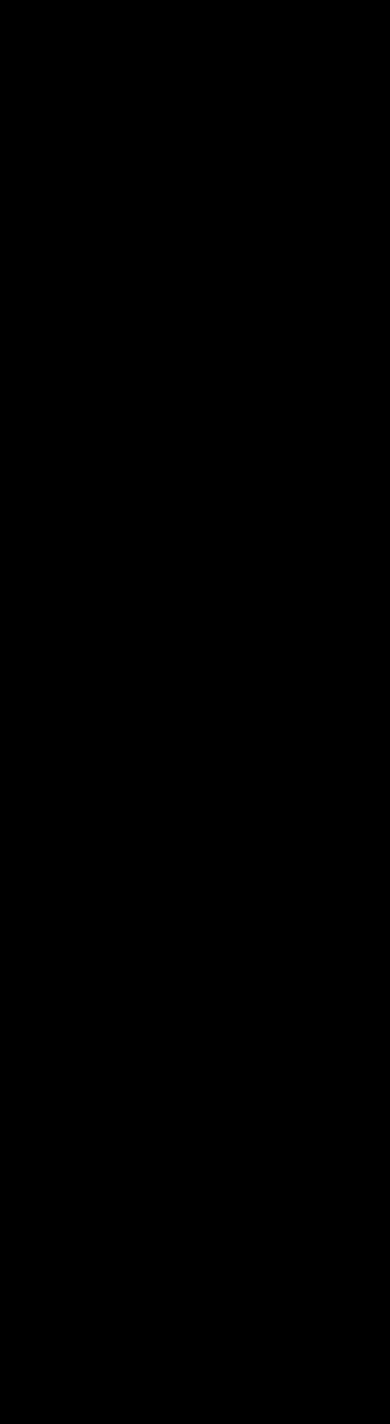
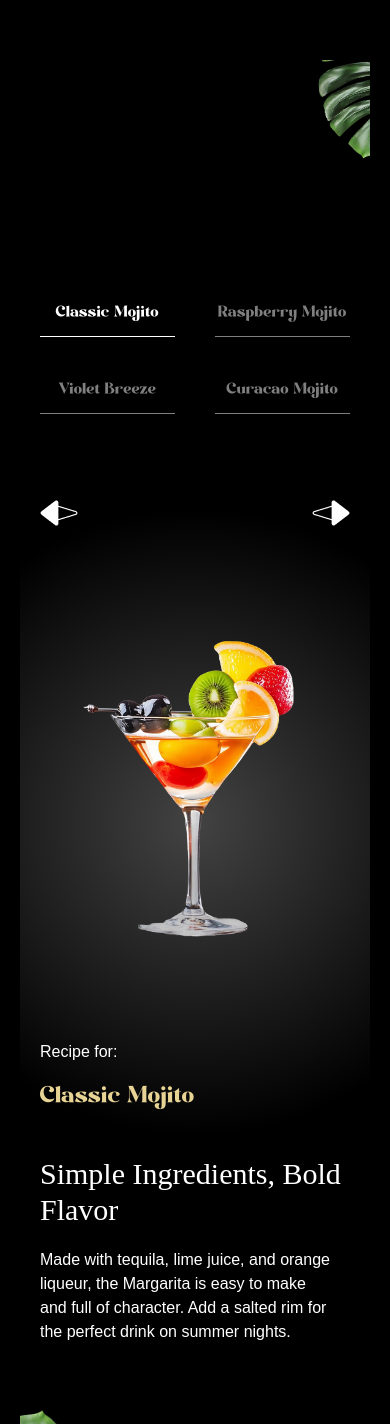
Before and after one commit to Dishitha0607/Web-Animation, a React (Vite) app in the folder project/: page / in a window 390 px wide. Shown: the part 5967-7391 px from the top of the page. Before the commit the page ends 6187 px from the top, so only its background shows below. Built offline with nearby package versions, Linux system fonts and the light colour scheme; a web font is replaced by a local one.

Commit message:
menu section

```diff
--- a/project/src/App.jsx
+++ b/project/src/App.jsx
@@ -5,6 +5,7 @@
 import Cocktails from "./components/Cocktails";
 import About from "./components/About";
 import Art from "./components/Art";
+import Menu from "./components/Menu";
 
 gsap.registerPlugin(ScrollTrigger, SplitText);
 
@@ -17,6 +18,7 @@
         <Cocktails />
         <About />
         <Art />
+        <Menu/>
       </main>
     </>
   );
--- /dev/null
+++ b/project/src/components/Menu.jsx
@@ -0,0 +1,99 @@
+'use client';
+
+import { allCocktails } from '../constants';
+import { useRef, useState } from 'react'
+import { useGSAP } from '@gsap/react'
+import gsap from 'gsap';
+
+const Menu = () => {
+ const contentRef = useRef();
+ const [currentIndex, setCurrentIndex] = useState(0);
+
+ useGSAP(() => {
+	gsap.fromTo('#title', { opacity: 0 }, { opacity: 1, duration: 1 });
+	gsap.fromTo('.cocktail img', { opacity: 0, xPercent: -100 }, {
+	 xPercent: 0, opacity: 1, duration: 1, ease: 'power1.inOut'
+	})
+	gsap.fromTo('.details h2', { yPercent: 100, opacity: 0 }, {
+	 yPercent: 0, opacity: 100, ease: 'power1.inOut'
+	})
+	gsap.fromTo('.details p', { yPercent: 100, opacity: 0 }, {
+	 yPercent: 0, opacity: 100, ease: 'power1.inOut'
+	})
+ }, [currentIndex]);
+
+ const totalCocktails = allCocktails.length;
+
+ const goToSlide = (index) => {
+	const newIndex = (index + totalCocktails) % totalCocktails;
+
+	setCurrentIndex(newIndex);
+ }
+
+ const getCocktailAt = (indexOffset) => {
+	return allCocktails[(currentIndex + indexOffset + totalCocktails) % totalCocktails]
+ }
+
+ const currentCocktail = getCocktailAt(0);
+ const prevCocktail = getCocktailAt(-1);
+ const nextCocktail = getCocktailAt(1);
+
+ return (
+	<section id="menu" aria-labelledby="menu-heading">
+	 <img src="/images/slider-left-leaf.png" alt="left-leaf" id="m-left-leaf" />
+	 <img src="/images/slider-right-leaf.png" alt="right-leaf" id="m-right-leaf" />
+
+	 <h2 id="menu-heading" className="sr-only">
+		Cocktail Menu
+	 </h2>
+
+	 <nav className="cocktail-tabs" aria-label="Cocktail Navigation">
+		{allCocktails.map((cocktail, index) => {
+		 const isActive = index === currentIndex;
+
+		 return (
+			<button key={cocktail.id} className={`
+				${isActive
+				 ? 'text-white border-white'
+				 : 'text-white/50 border-white/50'}
+			 `}	onClick={() => goToSlide(index)}
+			>
+			 {cocktail.name}
+			</button>
+		 )
+		})}
+	 </nav>
+
+	 <div className="content">
+		<div className="arrows">
+		 <button className="text-left" onClick={() => goToSlide(currentIndex - 1)}>
+			<span>{prevCocktail.name}</span>
+			<img src="/images/right-arrow.png" alt="right-arrow" aria-hidden="true" />
+		 </button>
+
+		 <button className="text-left" onClick={() => goToSlide(currentIndex + 1)}>
+			<span>{nextCocktail.name}</span>
+			<img src="/images/left-arrow.png" alt="left-arrow" aria-hidden="true" />
+		 </button>
+		</div>
+
+		<div className="cocktail">
+		 <img src={currentCocktail.image} className="object-contain"/>
+		</div>
+
+		<div className="recipe">
+		 <div ref={contentRef} className="info">
+			<p>Recipe for:</p>
+			<p id="title">{currentCocktail.name}</p>
+		 </div>
+
+		 <div className="details">
+			<h2>{currentCocktail.title}</h2>
+			<p>{currentCocktail.description}</p>
+		 </div>
+		</div>
+	 </div>
+	</section>
+ )
+}
+export default Menu
--- a/project/src/constants/index.js
+++ b/project/src/constants/index.js
@@ -134,7 +134,7 @@
  },
 ];
 
-const sliderLists = [
+const allCocktails = [
  {
 	id: 1,
 	name: "Classic Mojito",
@@ -179,5 +179,5 @@
  openingHours,
  storeInfo,
  socials,
- sliderLists,
+ allCocktails,
 };
--- a/project/src/index.css
+++ b/project/src/index.css
@@ -321,10 +321,10 @@
             @apply flex max-md:flex-col gap-10 md:items-center justify-between w-full lg:absolute bottom-0;
 
             .info {
-                @apply space-y-4 lg:translate-y-20;
+                @apply space-y-4 lg:translate-y-1;
 
                 #title {
-                    @apply font-modern-negra md:text-6xl text-3xl text-yellow max-w-40;
+                    @apply font-modern-negra md:text-6xl text-3xl text-yellow max-w-100;
                 }
             }
 
```
